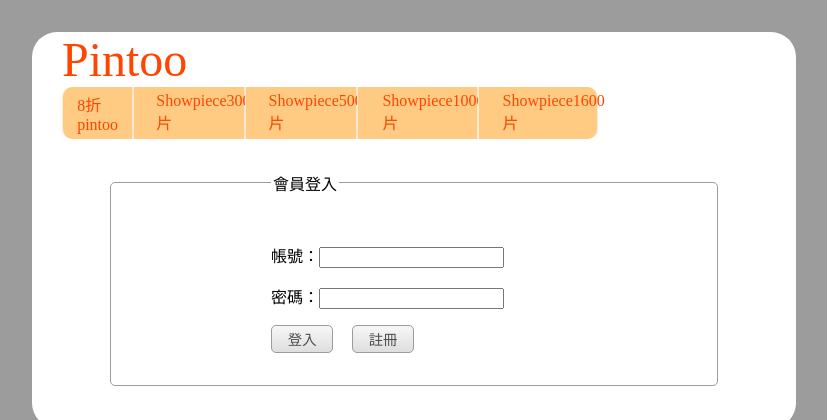
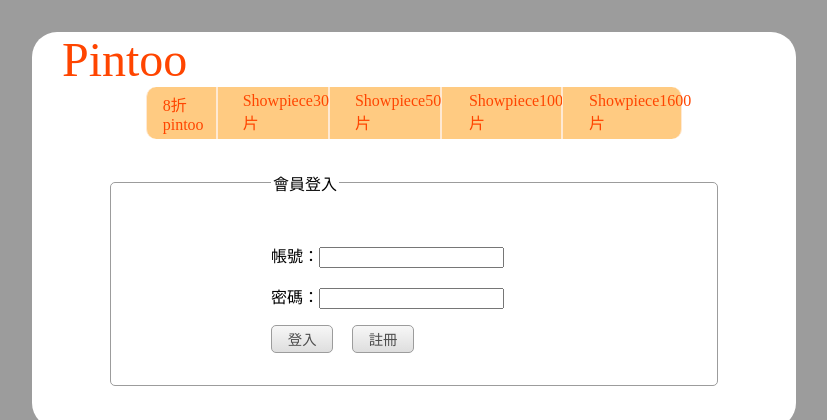
Before and after one commit to chingfen/pintoo, a Django app: page /account/ in a window 1280 px wide. Shown: the top 420 px of the page, without its empty margins (226-1053 px from the left). Run offline with Django 3.2, Linux system fonts and the light colour scheme; parts of the project's set-up code (start-up, migrations or seed data) failed here and were passed over.

Commit message:
1/23 22:41 push  css test

```diff
--- a/pintoo/main/static/main/css/main.css
+++ b/pintoo/main/static/main/css/main.css
@@ -41,7 +41,6 @@
   margin: 0 auto;
   padding: 0; auto;
   display: table;
-  width: 100%;
 }
 
 ul#menu li {
@@ -51,7 +50,7 @@
 
 ul#menu li a {
   font-size: 1em;
-  padding: 0.3em 20% 0.3em 20%;
+  padding: 0.3em 22% 0.3em 22%;
   display: block;
   text-decoration: none;
   color: orangered;
```
Also changed, not shown: pintoo/media/commodity/H1439_500_X_WRfyJOw.jpg (added), pintoo/media/commodity/H1439_500_X_jx5y2wZ.jpg (added), pintoo/media/commodity/H1957_500_X_e4g08wB.jpg (added), pintoo/media/commodity/H1959_1000_X_8L3weN3.jpg (added).
